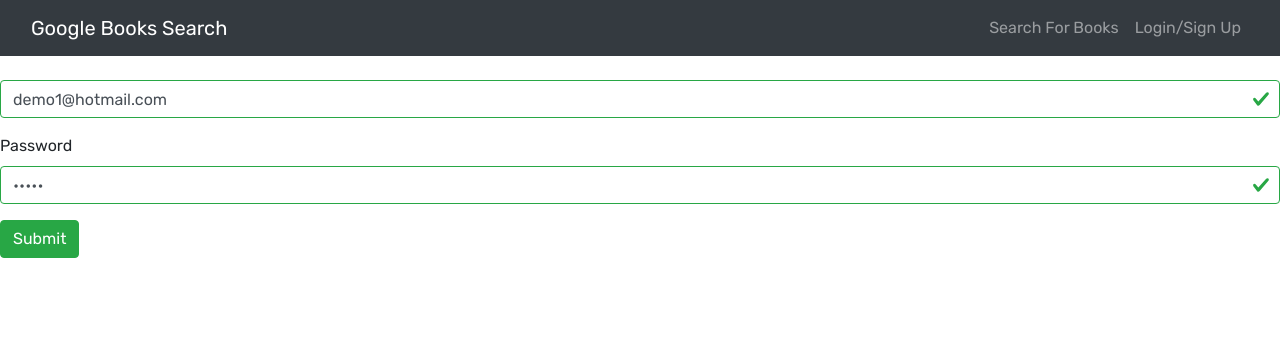
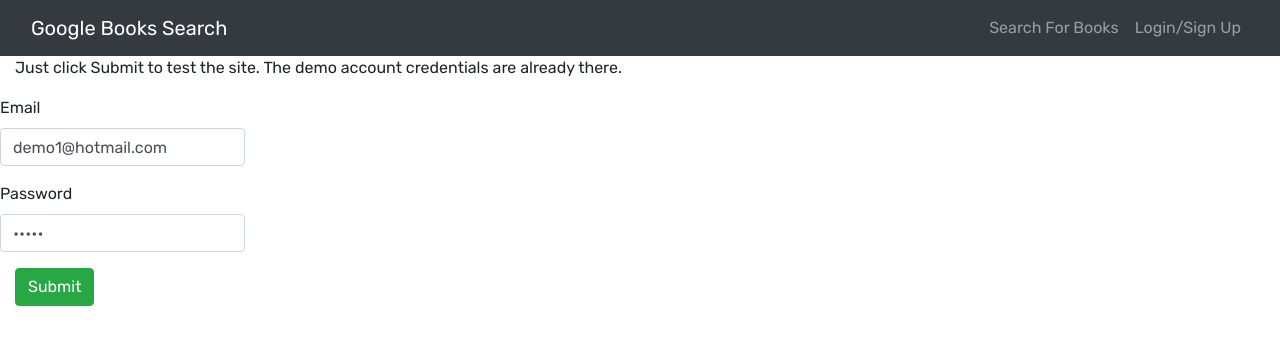
Before and after one commit to Jonathan-84/book-search-engine, a React (Create React App) app in the folder client/: page /demo in a window 1280 px wide. Shown: the top 344 px of the page. Built offline with nearby package versions, Linux system fonts and the light colour scheme.

Commit message:
changed the validation

```diff
--- a/client/src/components/DemoLoginForm.js
+++ b/client/src/components/DemoLoginForm.js
@@ -9,7 +9,7 @@
 
 const Demo = () => {
   const [userFormData, setUserFormData] = useState({ email:'demo1@hotmail.com', password:'TryIt' });
-  const [validated] = useState(true);
+  const [validated] = useState(false);
   const [showAlert, setShowAlert] = useState(false);
   const [login, { error }] = useMutation(LOGIN_USER);
 
@@ -57,12 +57,18 @@
 
   return (
     <>
+    <div className='col'>
+    <div className='center-text mx-auto'>
+      <p>Just click Submit to test the site. The demo account credentials are already there.</p>
+    </div>
+
       <Form noValidate validated={validated} onSubmit={handleFormSubmit}>
         <Alert dismissible onClose={() => setShowAlert(false)} show={showAlert} variant='danger'>
           Something went wrong with your login credentials!
         </Alert>
-        <Form.Group>
-          <Form.Label htmlFor='email'></Form.Label>
+        <div className='row align-self-center'>
+        <Form.Group className=''>
+          <Form.Label htmlFor='email'>Email</Form.Label>
           <Form.Control
             type='text'
             placeholder='Your Email'
@@ -73,8 +79,9 @@
           />
           <Form.Control.Feedback type='invalid'></Form.Control.Feedback>
         </Form.Group>
-
-        <Form.Group>
+        </div>
+        <div className='row align-self-center'>
+        <Form.Group className=''>
           <Form.Label htmlFor='password'>Password</Form.Label>
           <Form.Control
             type='password'
@@ -86,6 +93,7 @@
           />
           <Form.Control.Feedback type='invalid'></Form.Control.Feedback>
         </Form.Group>
+        </div>
         <Button
           disabled={!(userFormData.email && userFormData.password)}
           type='submit'
@@ -93,6 +101,7 @@
           Submit
         </Button>
       </Form>
+      </div>
     </>
   );
 };
```
